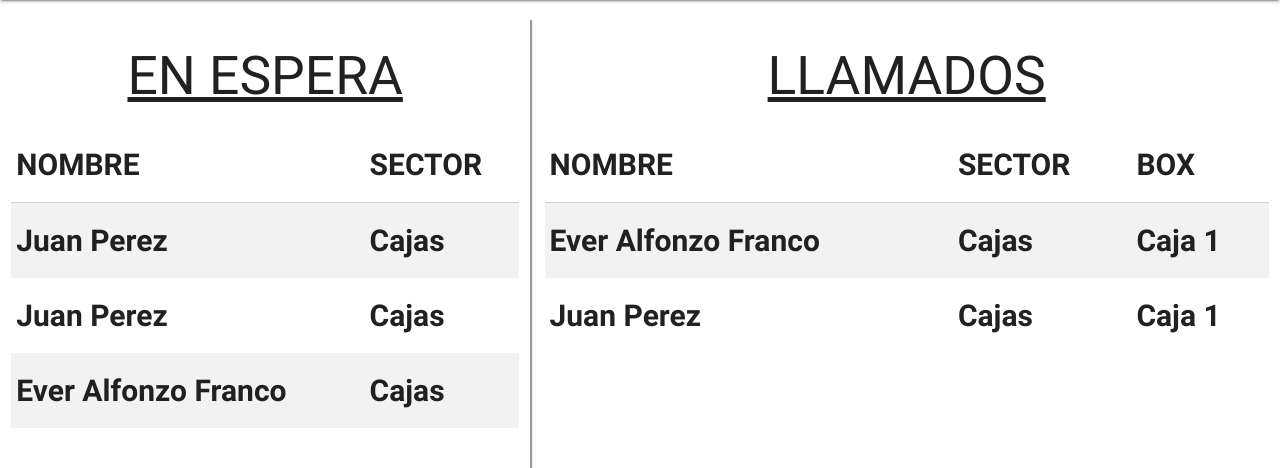
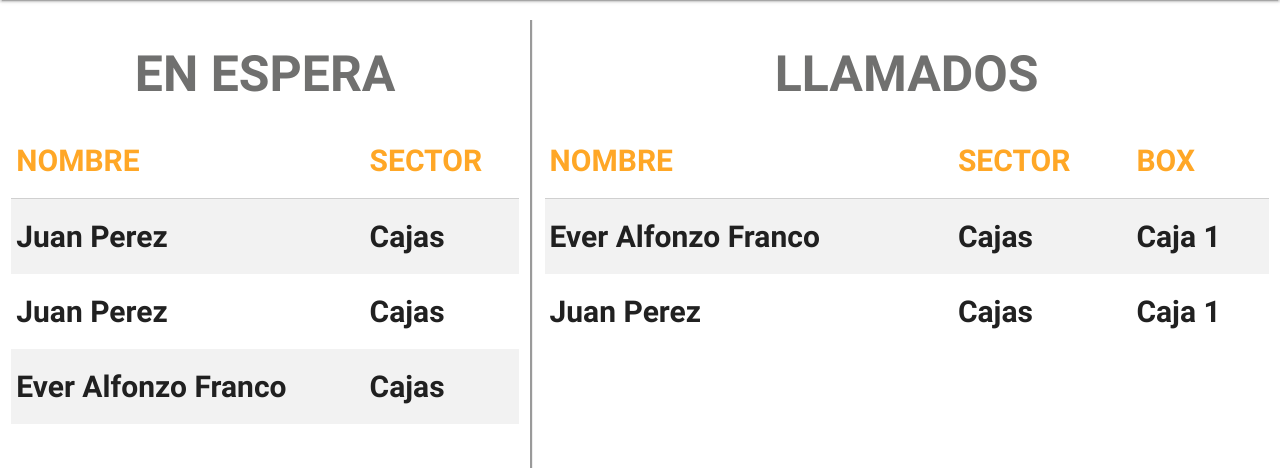
Before and after one commit to atiliopereira/queue-manager, a Django app: template turno/templates/colaclientes.html in a window 1280 px wide. Shown: the part 64-532 px from the top of the page. Run offline with Django 3.2, Linux system fonts and the light colour scheme; the template is opened without the code that fills it: values that come from a table or form of the project are taken from there, others are empty; data comes from the database, SQL or seed files in the repository; parts of the project's set-up code (start-up, migrations or seed data) failed here and were passed over; some libraries are stand-ins or nearby versions.

```diff
--- a/dissoi/views.py
+++ b/dissoi/views.py
@@ -57,7 +57,7 @@ def login_user(request):
                         messages.error(request, 'Este usuario no tiene un funcionario asociado!')
                         return login_response(form)
 
-                    id_box = request.POST.get('box','')
+                    id_box = request.POST.get('box', '')
                     if id_box:
                         box = Box.objects.get(pk=id_box)
                         box.estado = EstadoBox.LIBRE
@@ -74,7 +74,7 @@ def login_user(request):
                     url = '/admin/'
                     sitio = request.POST['sitio']
                     if sitio == 'B':
-                        url = '/turno/box_atencion'
+                        url = '/turno/box_tickets_list'
                     if sitio == 'T':
                         url = '/admin/turno/ticket/add/'
                     return HttpResponseRedirect(url)
--- a/turno/templates/colaclientes.html
+++ b/turno/templates/colaclientes.html
@@ -8,11 +8,14 @@
     <link rel="stylesheet" type="text/css" href="{% block stylesheet %}{% static "css/materialize.min.css" %}{% endblock %}" />
     {% block extrahead %}
 <style>
+table thead tr:first-child {
+    color: #ffa726;
+    font-weight: bolder;
+}
 td,th{
  font-size: 30px;
- font-weight: bold;
+    font-weight: bold;
 }
-
 
 </style>
 {% endblock %}
@@ -29,7 +32,7 @@ td,th{
 <div class="row"></div>
 <div class="row">
     <div class="col s5 m5 l5" style="border-right: groove; min-height: 500px">
-        <h2 class="center header" style="text-decoration: underline">EN ESPERA</h2>
+        <h2 class="center header" style="font-weight: bold; font-size: 50px; color: #70706f">EN ESPERA</h2>
         <table id="espera_table" class="striped" >
             <thead>
             <tr>
@@ -50,7 +53,7 @@ td,th{
         </table>
     </div>
     <div class="col s7 m7 l7">
-        <h2 class="center header" style="text-decoration: underline">LLAMADOS</h2>
+        <h2 class="center header" style="font-weight: bold; font-size: 50px; color: #70706f">LLAMADOS</h2>
         <table id="llamados_table" class="striped" style="resize: vertical" >
             <thead>
             <tr>
```
